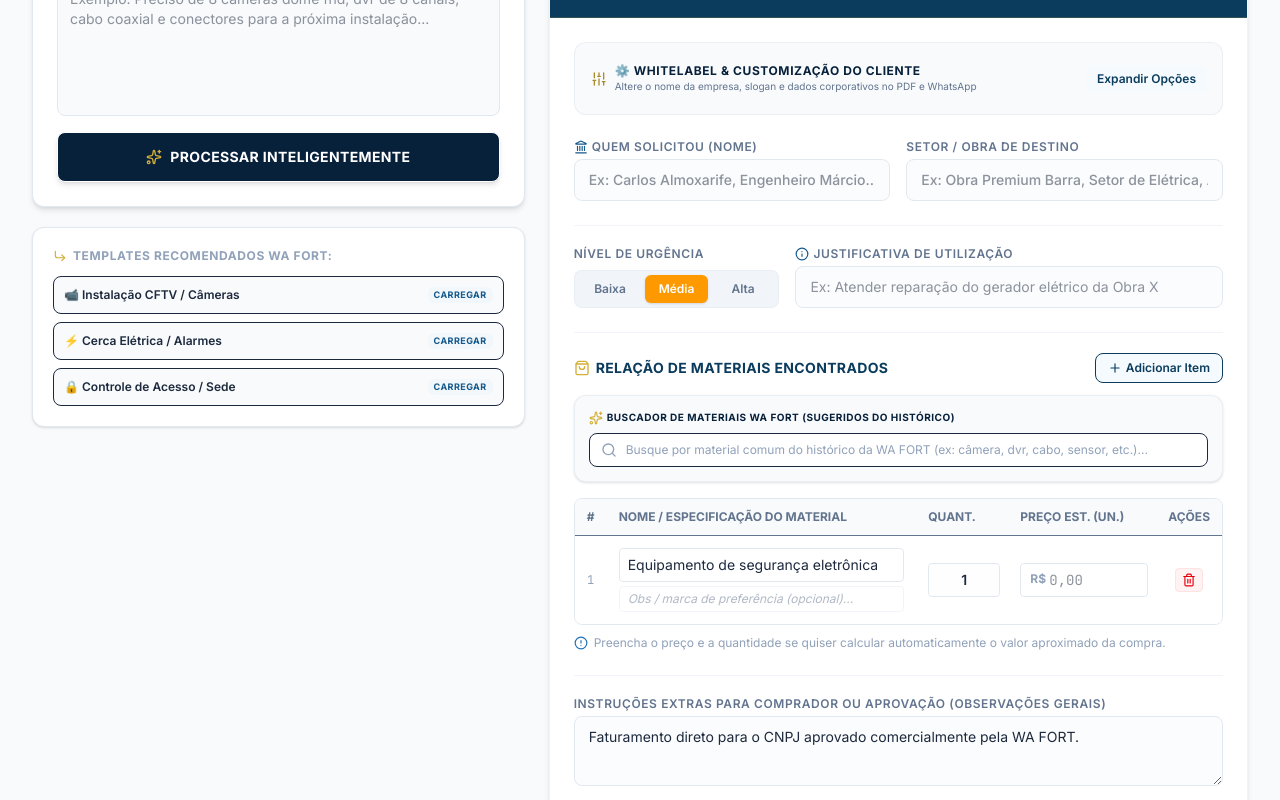
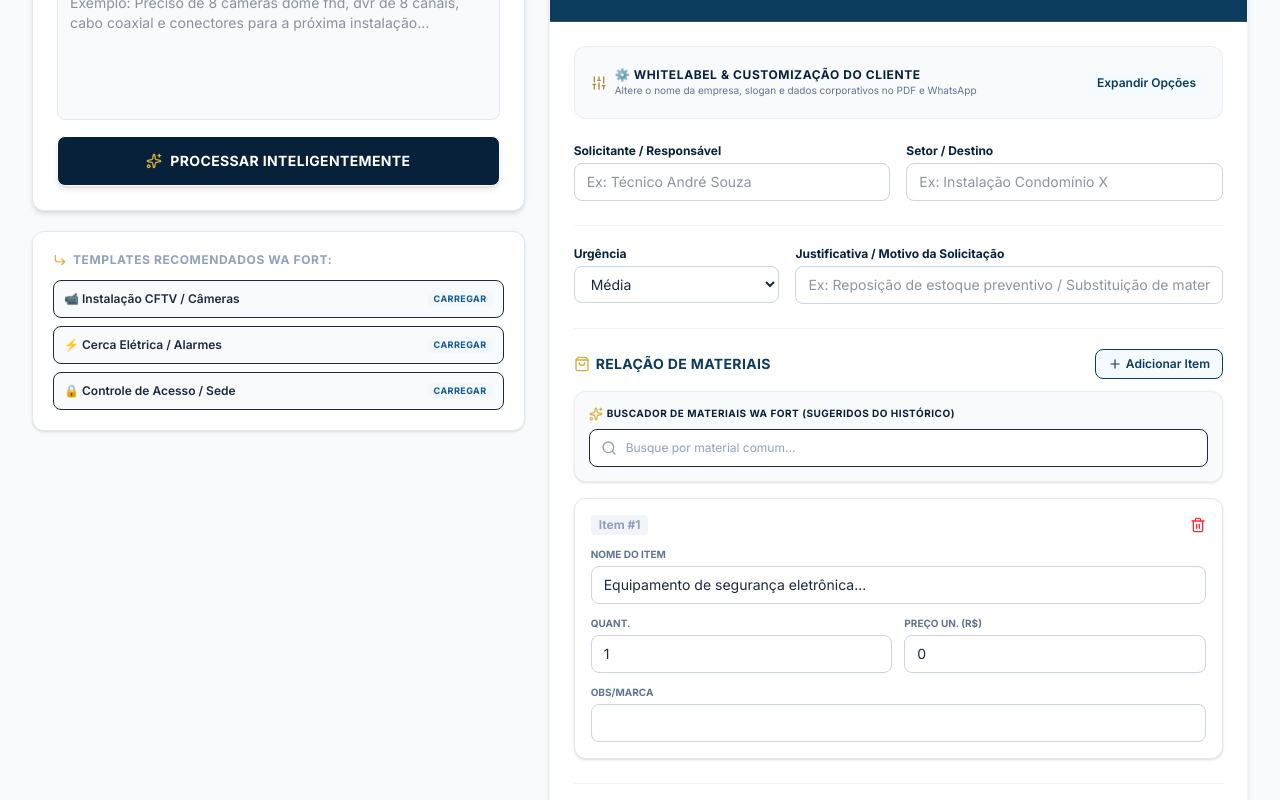
Before and after one commit to santwoxx/requisija, a React (Vite) app: page / in a window 1280 px wide. Shown: the part 420-1220 px from the top of the page. Built offline with nearby package versions, Linux system fonts and the light colour scheme.

Commit message:
feat: make UI fully responsive for mobile including card layouts for items

```diff
--- a/src/App.tsx
+++ b/src/App.tsx
@@ -618,8 +618,8 @@ Lista de Materiais de Segurança de Alta Performance:
     <div className="min-h-screen bg-slate-50 flex flex-col font-sans text-slate-800">
 
       {/* Top Banner Message */}
-      <header className="h-20 bg-brand-blue-950 text-white border-b-4 border-brand-gold-500 flex items-center justify-between px-6 md:px-12 shadow-md shrink-0">
-        <div className="flex items-center gap-3">
+      <header className="py-4 md:h-20 bg-brand-blue-950 text-white border-b-4 border-brand-gold-500 flex flex-col sm:flex-row items-center justify-between px-4 md:px-12 shadow-md shrink-0 gap-4 sm:gap-0">
+        <div className="flex items-center gap-3 w-full sm:w-auto">
           <div className="w-12 h-12 bg-white flex items-center justify-center rounded-lg shadow-md p-0.5 border-2 border-brand-gold-500 overflow-hidden shrink-0">
             <img
               src="https://i.ibb.co/C32GVNqh/logo.webp"
@@ -659,7 +659,7 @@ Lista de Materiais de Segurança de Alta Performance:
       <main className="flex-1 max-w-7xl w-full mx-auto p-4 md:p-8 flex flex-col gap-6 overflow-x-hidden">
 
         {/* Tab Bar for Multiple Requisitions */}
-        <div className="flex items-center gap-2 overflow-x-auto border-b border-slate-200" style={{ scrollbarWidth: 'none' }}>
+        <div className="flex items-center gap-2 overflow-x-auto border-b border-slate-200 hide-scrollbar pb-1" style={{ scrollbarWidth: 'none', WebkitOverflowScrolling: 'touch' }}>
           {openRequisitions.map(req => (
             <button
               key={req.id}
--- a/src/components/RequisitionForm.tsx
+++ b/src/components/RequisitionForm.tsx
@@ -308,7 +308,7 @@ export default function RequisitionForm({ requisition, onChange, history }: Requ
                   placeholder="Ex: Minha Empresa Corp, RequisiJá"
                   value={requisition.companyName || ''}
                   onChange={(e) => handleMetaChange('companyName', e.target.value)}
-                  className="w-full px-2.5 py-2 text-xs border border-slate-200 rounded-lg focus:ring-1 focus:ring-brand-blue-600 focus:border-transparent text-slate-800 bg-white"
+                  className="w-full px-2.5 py-2 text-base md:text-xs border border-slate-200 rounded-lg focus:ring-1 focus:ring-brand-blue-600 focus:border-transparent text-slate-800 bg-white"
                 />
               </div>
 
@@ -321,7 +321,7 @@ export default function RequisitionForm({ requisition, onChange, history }: Requ
                   placeholder="Ex: Sistemas e Serviços de Obra"
                   value={requisition.companySub || ''}
                   onChange={(e) => handleMetaChange('companySub', e.target.value)}
-                  className="w-full px-2.5 py-2 text-xs border border-slate-200 rounded-lg focus:ring-1 focus:ring-brand-blue-600 focus:border-transparent text-slate-800 bg-white"
+                  className="w-full px-2.5 py-2 text-base md:text-xs border border-slate-200 rounded-lg focus:ring-1 focus:ring-brand-blue-600 focus:border-transparent text-slate-800 bg-white"
                 />
               </div>
 
@@ -334,7 +334,7 @@ export default function RequisitionForm({ requisition, onChange, history }: Requ
                   placeholder="Ex: 12.345.678/0001-90"
                   value={requisition.companyCnpj || ''}
                   onChange={(e) => handleMetaChange('companyCnpj', e.target.value)}
-                  className="w-full px-2.5 py-2 text-xs border border-slate-200 rounded-lg focus:ring-1 focus:ring-brand-blue-600 focus:border-transparent text-slate-800 bg-white"
+                  className="w-full px-2.5 py-2 text-base md:text-xs border border-slate-200 rounded-lg focus:ring-1 focus:ring-brand-blue-600 focus:border-transparent text-slate-800 bg-white"
                 />
               </div>
 
@@ -348,7 +348,7 @@ export default function RequisitionForm({ requisition, onChange, history }: Requ
                   placeholder="Ex: Faturar 30 dias via Boleto"
                   value={requisition.paymentTerms || ''}
                   onChange={(e) => handleMetaChange('paymentTerms', e.target.value)}
-                  className="w-full px-2.5 py-2 text-xs border border-slate-200 rounded-lg focus:ring-1 focus:ring-brand-blue-600 focus:border-transparent text-slate-800 bg-white"
+                  className="w-full px-2.5 py-2 text-base md:text-xs border border-slate-200 rounded-lg focus:ring-1 focus:ring-brand-blue-600 focus:border-transparent text-slate-800 bg-white"
                 />
               </div>
 
@@ -359,28 +359,27 @@ export default function RequisitionForm({ requisition, onChange, history }: Requ
         {/* Requisition Identification Section */}
         <div className="grid grid-cols-1 md:grid-cols-2 gap-4">
 
-          <div>
-            <label className="block text-xs font-semibold uppercase tracking-wider text-slate-500 mb-1 flex items-center gap-1">
-              <Landmark className="w-3.5 h-3.5 text-brand-blue-700" />
-              Quem Solicitou (Nome)
+          <div className="flex-1">
+            <label className="block text-xs font-bold text-brand-blue-900 mb-1">
+              Solicitante / Responsável
             </label>
             <input
               type="text"
-              className="w-full px-3.5 py-2.5 rounded-lg border border-slate-200 focus:outline-none focus:ring-2 focus:ring-brand-blue-600 focus:border-transparent text-sm text-slate-800 bg-slate-50/50 transition-all font-medium"
-              placeholder="Ex: Carlos Almoxarife, Engenheiro Márcio..."
+              className="w-full px-3 py-2 text-base md:text-sm border border-slate-300 rounded-lg focus:ring-2 focus:ring-brand-blue-600 focus:border-transparent"
+              placeholder="Ex: Técnico André Souza"
               value={requisition.requesterName}
               onChange={(e) => handleMetaChange('requesterName', e.target.value)}
             />
           </div>
 
-          <div>
-            <label className="block text-xs font-semibold uppercase tracking-wider text-slate-500 mb-1">
-              Setor / Obra de Destino
+          <div className="flex-1">
+            <label className="block text-xs font-bold text-brand-blue-900 mb-1">
+              Setor / Destino
             </label>
             <input
               type="text"
-              className="w-full px-3.5 py-2.5 rounded-lg border border-slate-200 focus:outline-none focus:ring-2 focus:ring-brand-blue-600 focus:border-transparent text-sm text-slate-800 bg-slate-50/50 transition-all font-medium"
-              placeholder="Ex: Obra Premium Barra, Setor de Elétrica, Administrativo"
+              className="w-full px-3 py-2 text-base md:text-sm border border-slate-300 rounded-lg focus:ring-2 focus:ring-brand-blue-600 focus:border-transparent"
+              placeholder="Ex: Instalação Condomínio X"
               value={requisition.sector}
               onChange={(e) => handleMetaChange('sector', e.target.value)}
             />
@@ -392,43 +391,28 @@ export default function RequisitionForm({ requisition, onChange, history }: Requ
         <div className="grid grid-cols-1 md:grid-cols-3 gap-4 border-t border-slate-100 pt-5">
 
           <div>
-            <label className="block text-xs font-semibold uppercase tracking-wider text-slate-500 mb-2">
-              Nível de Urgência
+            <label className="block text-xs font-bold text-brand-blue-900 mb-1">
+              Urgência
             </label>
-            <div className="flex bg-slate-100 p-1 rounded-lg gap-1 border border-slate-200/50">
-              {(['Baixa', 'Média', 'Alta'] as const).map((level) => {
-                const isActive = requisition.urgency === level;
-                return (
-                  <button
-                    key={level}
-                    type="button"
-                    onClick={() => handleMetaChange('urgency', level)}
-                    className={`flex-1 text-center py-1.5 text-xs font-semibold rounded-md transition-all ${
-                      isActive
-                        ? level === 'Alta'
-                          ? 'bg-red-600 text-white shadow-sm'
-                          : level === 'Média'
-                          ? 'bg-amber-500 text-white shadow-sm'
-                          : 'bg-green-600 text-white shadow-sm'
-                        : 'text-slate-500 hover:text-slate-800 hover:bg-slate-200/50'
-                    }`}
+            <select
+              className="w-full px-3 py-2 text-base md:text-sm border border-slate-300 rounded-lg focus:ring-2 focus:ring-brand-blue-600 bg-white"
+              value={requisition.urgency}
+              onChange={(e) => handleMetaChange('urgency', e.target.value as Requisition['urgency'])}
             >
-                    {level}
-                  </button>
-                );
-              })}
-            </div>
+              <option value="Baixa">Baixa</option>
+              <option value="Média">Média</option>
+              <option value="Alta">Alta</option>
+            </select>
           </div>
 
           <div className="md:col-span-2">
-            <label className="block text-xs font-semibold uppercase tracking-wider text-slate-500 mb-1 flex items-center gap-1">
-              <Info className="w-3.5 h-3.5 text-brand-blue-700" />
-              Justificativa de Utilização
+            <label className="block text-xs font-bold text-brand-blue-900 mb-1">
+              Justificativa / Motivo da Solicitação
             </label>
             <input
               type="text"
-              className="w-full px-3.5 py-2.5 rounded-lg border border-slate-200 focus:outline-none focus:ring-2 focus:ring-brand-blue-600 focus:border-transparent text-sm text-slate-800 bg-slate-50/50 transition-all"
-              placeholder="Ex: Atender reparação do gerador elétrico da Obra X"
+              className="w-full px-3 py-2 text-base md:text-sm border border-slate-300 rounded-lg focus:ring-2 focus:ring-brand-blue-600 focus:border-transparent"
+              placeholder="Ex: Reposição de estoque preventivo / Substituição de material danificado"
               value={requisition.justification}
               onChange={(e) => handleMetaChange('justification', e.target.value)}
             />
@@ -441,7 +425,7 @@ export default function RequisitionForm({ requisition, onChange, history }: Requ
           <div className="flex justify-between items-center mb-3">
             <h4 className="text-sm font-bold text-brand-blue-800 flex items-center gap-1.5 uppercase tracking-wide">
               <ShoppingBag className="w-4 h-4 text-brand-gold-500" />
-              Relação de Materiais Encontrados
+              Relação de Materiais
             </h4>
 
             <button
@@ -466,8 +450,8 @@ export default function RequisitionForm({ requisition, onChange, history }: Requ
               </div>
               <input
                 type="text"
-                className="block w-full pl-9 pr-8 py-2 border border-slate-250 rounded-lg text-xs text-slate-850 placeholder-slate-400 focus:outline-none focus:ring-1 focus:ring-brand-blue-600 bg-white"
-                placeholder="Busque por material comum do histórico da WA FORT (ex: câmera, dvr, cabo, sensor, etc.)..."
+                className="block w-full pl-9 pr-8 py-2 md:py-2.5 border border-slate-250 rounded-lg text-base md:text-xs text-slate-850 placeholder-slate-400 focus:outline-none focus:ring-1 focus:ring-brand-blue-600 bg-white"
+                placeholder="Busque por material comum..."
                 value={itemSearchQuery}
                 onChange={(e) => setItemSearchQuery(e.target.value)}
               />
@@ -524,108 +508,78 @@ export default function RequisitionForm({ requisition, onChange, history }: Requ
             )}
           </div>
 
-          {/* Table representing the list rows */}
-          <div className="overflow-x-auto rounded-lg border border-slate-200 max-h-96 overflow-y-auto">
-            <table className="w-full text-sm text-left">
-              <thead className="bg-slate-50 text-slate-500 text-xs font-bold uppercase border-b border-slate-250 sticky top-0">
-                <tr>
-                  <th scope="col" className="px-3 py-2.5 w-8 text-center">#</th>
-                  <th scope="col" className="px-3 py-2.5">Nome / Especificação do Material</th>
-                  <th scope="col" className="px-3 py-2.5 w-24">Quant.</th>
-                  <th scope="col" className="px-2 py-2.5 w-36">Preço Est. (Un.)</th>
-                  <th scope="col" className="px-3 py-2.5 w-12 text-center">Ações</th>
-                </tr>
-              </thead>
-              <tbody className="divide-y divide-slate-100 bg-white">
+          {/* List display with card-based mobile view */}
+          <div className="flex flex-col gap-3">
             {requisition.items.map((item, index) => (
-                  <tr key={item.id} className="hover:bg-slate-50/50">
-                    <td className="px-3 py-3 font-mono text-xs text-slate-400 text-center">{index + 1}</td>
-
-                    <td className="px-3 py-3 space-y-1">
+              <div key={item.id} className="border border-slate-200 rounded-xl p-4 bg-white shadow-sm space-y-3">
+                <div className="flex items-center justify-between">
+                  <span className="text-xs font-bold text-slate-400 bg-slate-100 px-2 py-0.5 rounded">Item #{index + 1}</span>
+                  <button type="button" onClick={() => handleRemoveItem(item.id)} className="text-red-500 hover:text-red-700">
+                    <Trash2 className="w-4 h-4" />
+                  </button>
+                </div>
+                <div>
+                  <label className="block text-[10px] uppercase font-bold text-slate-500 mb-1">Nome do Item</label>
                   <input
                     type="text"
-                        list="common-products"
-                        className="w-full px-2 py-1.5 text-sm border border-slate-200 rounded focus:ring-1 focus:ring-brand-blue-600 focus:border-transparent"
-                        placeholder="Nome do produto ou material..."
                     value={item.name}
                     onChange={(e) => handleItemNameChangeWithLookup(item.id, e.target.value)}
+                    className="w-full px-3 py-2 text-base md:text-sm border border-slate-300 rounded-lg focus:ring-2 focus:ring-brand-blue-600"
+                    placeholder="Descrição do material..."
                   />
+                </div>
+                <div className="grid grid-cols-2 gap-3">
+                  <div>
+                    <label className="block text-[10px] uppercase font-bold text-slate-500 mb-1">Quant.</label>
                     <input
                       type="text"
-                        className="w-full px-2 py-1 text-xs border border-slate-100 italic rounded focus:ring-1 focus:ring-brand-blue-600 focus:border-transparent text-slate-500"
-                        placeholder="Obs / marca de preferência (opcional)..."
+                      value={item.quantity}
+                      onChange={(e) => handleItemChange(item.id, 'quantity', e.target.value)}
+                      className="w-full px-3 py-2 text-base md:text-sm border border-slate-300 rounded-lg focus:ring-2 focus:ring-brand-blue-600"
+                    />
+                  </div>
+                  <div>
+                    <label className="block text-[10px] uppercase font-bold text-slate-500 mb-1">Preço Un. (R$)</label>
+                    <input
+                      type="number"
+                      value={item.estimatedUnitPrice}
+                      onChange={(e) => handleItemChange(item.id, 'estimatedUnitPrice', e.target.value)}
+                      className="w-full px-3 py-2 text-base md:text-sm border border-slate-300 rounded-lg focus:ring-2 focus:ring-brand-blue-600"
+                    />
+                  </div>
+                </div>
+                <div>
+                   <label className="block text-[10px] uppercase font-bold text-slate-500 mb-1">Obs/Marca</label>
+                   <input
+                     type="text"
                      value={item.description}
                      onChange={(e) => handleItemChange(item.id, 'description', e.target.value)}
-                      />
-                    </td>
-
-                    <td className="px-3 py-3">
-                      <input
-                        type="text"
-                        className="w-full px-2 py-1.5 text-sm font-semibold text-center border border-slate-200 rounded focus:ring-1 focus:ring-brand-blue-600 focus:border-transparent bg-slate-50/20"
-                        placeholder="Ex: 5, 2 kg"
-                        value={item.quantity}
-                        onChange={(e) => handleItemChange(item.id, 'quantity', e.target.value)}
-                      />
-                    </td>
-
-                    <td className="px-2 py-3">
-                      <div className="relative">
-                        <span className="absolute left-2.5 top-2 text-xs font-bold text-slate-400">R$</span>
-                        <input
-                          type="number"
-                          step="0.01"
-                          min="0"
-                          className="w-full pl-7 pr-2 py-1.5 text-sm font-mono border border-slate-200 rounded focus:ring-1 focus:ring-brand-blue-600 focus:border-transparent"
-                          placeholder="0,00"
-                          value={item.estimatedUnitPrice || ''}
-                          onChange={(e) => handleItemChange(item.id, 'estimatedUnitPrice', e.target.value)}
+                     className="w-full px-3 py-2 text-base md:text-sm border border-slate-300 rounded-lg focus:ring-2 focus:ring-brand-blue-600"
                    />
                 </div>
-                    </td>
-
-                    <td className="px-3 py-3 text-center">
-                      <button
-                        type="button"
-                        onClick={() => handleRemoveItem(item.id)}
-                        className="p-1 px-1.5 border border-red-100 bg-red-50 hover:bg-red-100 rounded text-red-600 transition-all cursor-pointer inline-flex items-center justify-center"
-                        title="Deletar este item"
-                      >
-                        <Trash2 className="w-3.5 h-3.5" />
-                      </button>
-                    </td>
-                  </tr>
+              </div>
             ))}
-              </tbody>
-            </table>
           </div>
 
-          <div className="mt-2.5 flex items-center gap-1.5 text-xs text-slate-400">
-            <AlertCircle className="w-3.5 h-3.5 text-brand-blue-600 shrink-0" />
-            <span>Preencha o preço e a quantidade se quiser calcular automaticamente o valor aproximado da compra.</span>
-          </div>
-
-          {/* Datalist for inline table autocompletion */}
           <datalist id="common-products">
             {allUniqueItems.map((item, idx) => (
-              <option key={item.id || idx} value={item.name}>
-                {item.estimatedUnitPrice > 0 ? `R$ ${item.estimatedUnitPrice.toFixed(2)}` : ''}
-              </option>
+              <option key={item.id || idx} value={item.name} />
             ))}
           </datalist>
         </div>
 
         {/* Operational Observations */}
         <div className="border-t border-slate-100 pt-5">
-          <label className="block text-xs font-semibold uppercase tracking-wider text-slate-500 mb-1">
-            Instruções Extras para Comprador ou Aprovação (Observações Gerais)
+          <label className="block text-xs font-bold text-brand-blue-900 mb-1">
+            Observações para o Aprovador (Opcional)
           </label>
           <textarea
-            className="w-full px-3.5 py-2.5 rounded-lg border border-slate-200 focus:outline-none focus:ring-2 focus:ring-brand-blue-600 focus:border-transparent text-sm text-slate-800 bg-slate-50/50 min-h-[70px] transition-all"
-            placeholder="Ex: Pagar em 30 ddl. Solicitar faturamento no CNPJ da WA Fort Matriz..."
+            className="w-full px-3 py-2 text-base md:text-sm border border-slate-300 rounded-lg focus:ring-2 focus:ring-brand-blue-600 focus:border-transparent"
+            rows={2}
+            placeholder="Ex: Entregar com urgência na obra do bloco B..."
             value={requisition.observationsToApprover}
             onChange={(e) => handleMetaChange('observationsToApprover', e.target.value)}
-          />
+          ></textarea>
         </div>
 
         {/* Attachments Section */}
```
Lines whose indentation alone changed are shown as unchanged.
